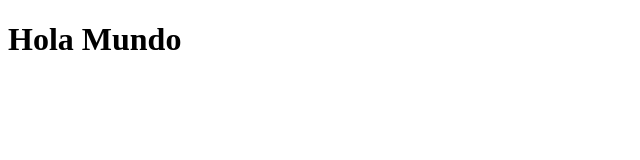
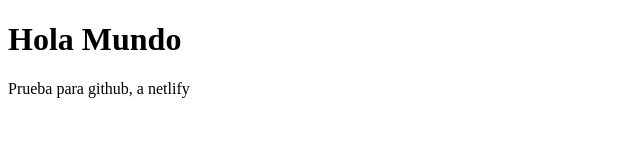
Before and after one commit to jtm01-hub/projecte-web, a plain HTML site: page index.html in a window 1280 px wide. Shown: the whole page, without its empty margins (0-640 px from the left). Drawn offline with Linux system fonts and the light colour scheme.

Commit message:
update index.html

```diff
--- a/index.html
+++ b/index.html
@@ -7,5 +7,6 @@
 </head>
 <body>
     <h1>Hola Mundo</h1>
+    <p>Prueba para github, a netlify</p>
 </body>
 </html>
```
